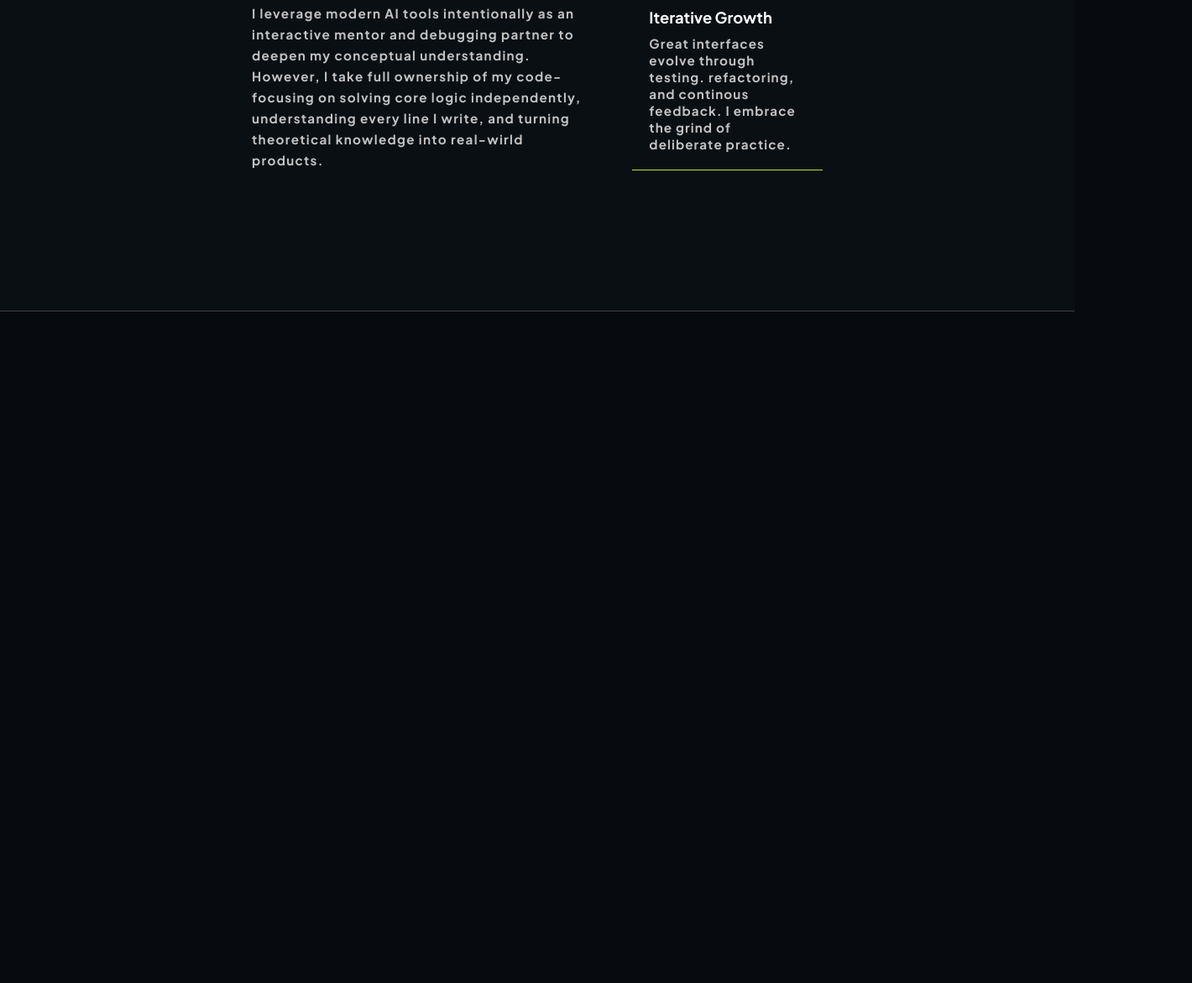
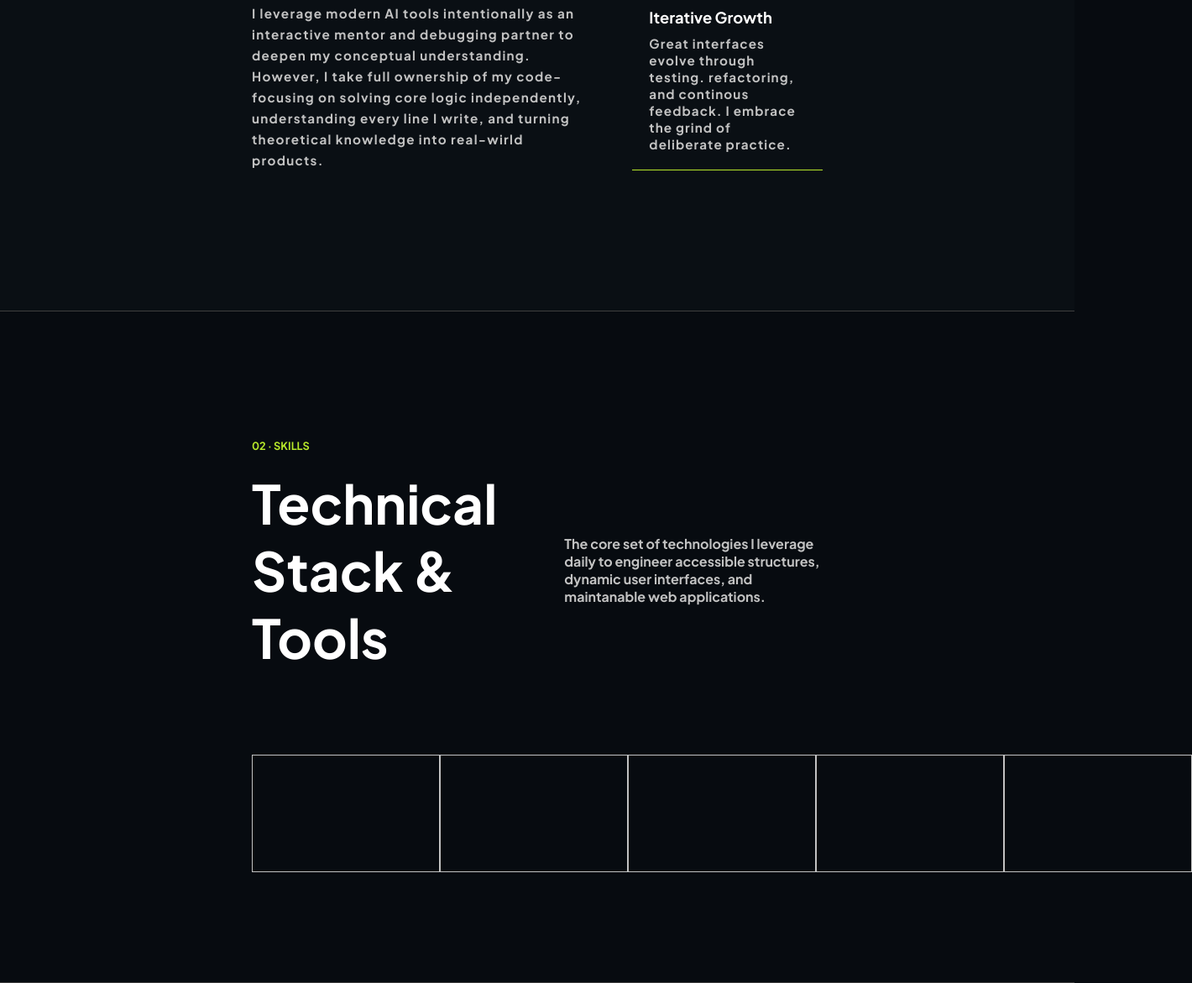
Before and after one commit to 00kamil00/portfolio-page, a plain HTML site: page index.html in a window 1280 px wide. Shown: the part 2163-3334 px from the top of the page at 84% size, 1420 px wide, since content can reach past the window. Before the commit the page ends 2534 px from the top, so only its background shows below. Drawn offline with Linux system fonts and the light colour scheme.

Commit message:
feat: add container3 layout

```diff
--- a/index.html
+++ b/index.html
@@ -107,6 +107,23 @@
 
         </div>
 
+        <div id="cont3">
+            <div id="cont3-top">
+                <p class="section-number">02 · SKILLS</p>
+                <div id="cont3-top-info">
+                    <h1 id="cont3-h1">Technical Stack & Tools</h1>
+                    <p id="cont3-p">The core set of technologies I leverage daily to engineer accessible structures, dynamic user interfaces, and maintanable web applications.</p>
+                </div>
+            </div>
+            <div id="cont3-bottom">
+                <div class="tech-stack-box"></div>
+                <div class="tech-stack-box"></div>
+                <div class="tech-stack-box"></div>
+                <div class="tech-stack-box"></div>
+                <div class="tech-stack-box"></div>
+            </div>
+        </div>
+
     </div>
 
 
--- a/style.css
+++ b/style.css
@@ -343,3 +343,55 @@ body {
     border-bottom: 1px solid var(--accent-green);
 }
 /* ---------- container2 ---------- */
+
+
+
+
+/* ---------- container3 ---------- */
+#cont3 {
+    display: flex;
+    flex-direction: column;
+    justify-content: center;
+
+    padding: 120px 300px;
+    min-height: 100vh;
+
+    color: var(--text-white);
+    background-color: var(--bg-dark);
+    border-bottom: 1px solid var(--border-gray);
+}
+
+#cont3-top-info {
+    display: flex;
+    align-items: center;
+    gap: 80px;
+}
+
+#cont3-h1 {
+    font-size: 4rem;
+}
+
+#cont3-p {
+    font-size: 1rem;
+    color: var(--text-grey);
+}
+
+#cont3-bottom {
+    display: grid;
+    grid-template-columns: repeat(5, 1fr);
+    width: 100%;
+    margin-top: 100px;
+}
+
+.tech-stack-box {
+    border: 1px solid var(--text-grey);
+    padding: 24px;
+
+    aspect-ratio: 16 / 10;
+    min-height: 140px;
+
+    display: flex;
+    flex-direction: column;
+    justify-content: space-between;
+}
+/* ---------- container3 ---------- */
```
